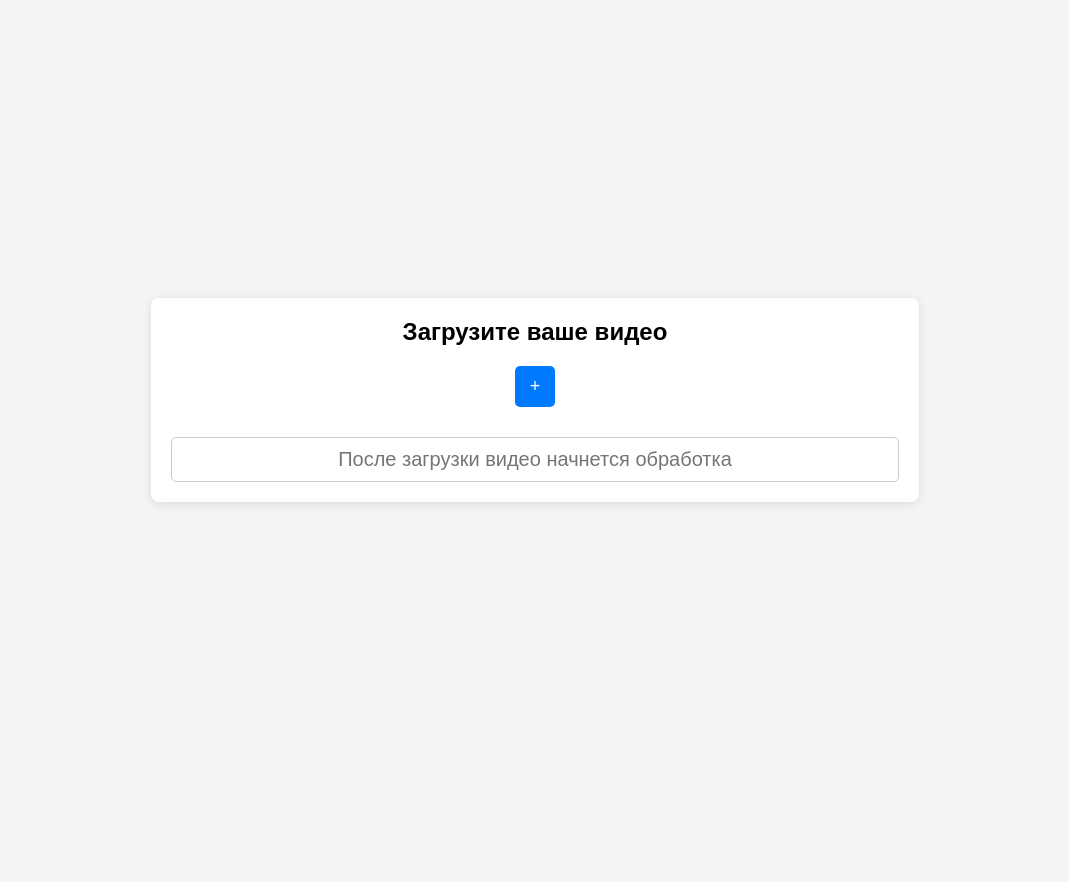
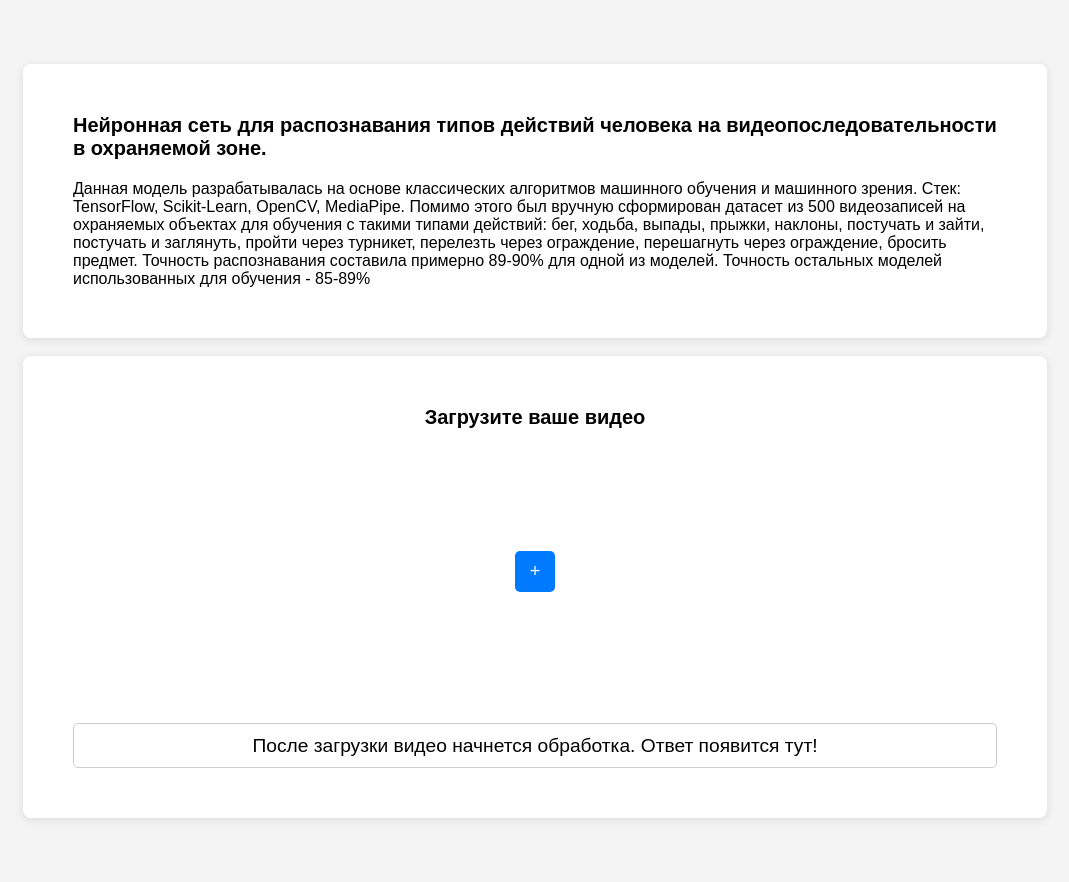
Before and after one commit to NeuroWorkers/VideoDetecting, a Flask app: page / in a window 1280 px wide. Shown: the whole page, without its empty margins (105-1174 px from the left). Before the commit the page ends 504 px from the top, so only its background shows below. Run offline with Flask 3, Linux system fonts and the light colour scheme.

Commit message:
ref styles

```diff
--- a/configs/server_config.py
+++ b/configs/server_config.py
@@ -1,3 +1,3 @@
 SERVER_PORT = 8000
-SERVER_HOST = "127.0.0.1"
+SERVER_HOST = "0.0.0.0"
 SERVER_DEBUG_MODE = False
--- a/frontend/static/scripts.js
+++ b/frontend/static/scripts.js
@@ -14,6 +14,13 @@ document.getElementById('fileInput').addEventListener('change', function(event)
         videoPlayer.src = fileURL;
         videoPlayer.style.display = 'block';
         videoPlayer.play(); // Автоматически начинаем воспроизведение (по желанию)
+
+        const button = document.getElementById('uploadButton')
+        button.style.marginTop = '5px';
+        button.style.marginBottom = '5px';
+
+        const container = document.getElementById('videoContainer')
+        container.style.height = '95%';
 
         // Создаем FormData и отправляем файл на сервер
         const formData = new FormData();
--- a/frontend/static/styles.css
+++ b/frontend/static/styles.css
@@ -8,22 +8,37 @@ body {
     font-family: Arial, sans-serif;
     background-color: #f4f4f4;
     display: flex;
-    justify-content: center;
+    flex-direction: column;
+    justify-content: flex-start;
     align-items: center;
-    height: 100vh;
+    min-height: 100vh;
+    overflow-y: scroll;
+}
+
+
+.container, .info {
+    background-color: #ffffff;
+    border-radius: 8px;
+    box-shadow: 0 2px 10px rgba(0, 0, 0, 0.1);
+    padding: 50px;
 }
 
 .container {
-    background-color: #ffffff;
-    border-radius: 8px;
-    box-shadow: 0 2px 10px rgba(0, 0, 0, 0.1);
-    padding: 20px;
-    width: 60%;
     text-align: center;
+    width: 80%;
+    height: 60%;
+    margin-bottom: 5%;
+}
+
+.info {
+    width: 80%;
+    height: 30%;
+    text-align: left;
+    margin-top: 5%;
 }
 
 h1 {
-    font-size: 24px;
+    font-size: 20px;
     margin-bottom: 20px;
 }
 
@@ -38,6 +53,8 @@ h1 {
     border: none;
     border-radius: 5px;
     padding: 10px 15px;
+    margin-top: 11%;
+    margin-bottom: 11%;
     font-size: 18px;
     cursor: pointer;
     transition: background-color 0.3s;
@@ -66,7 +83,7 @@ input[type="submit"] {
 
 #videoPlayer {
     width: 100%;
-    height: 40%;
+    height: 80%;
 }
 
 #responseText {
@@ -75,5 +92,7 @@ input[type="submit"] {
 }
 
 #responseText::placeholder {
-  text-align: center;
+    text-align: center;
+    font-size: 1.5vw;
+    color: black;
 }
--- a/frontend/templates/index.html
+++ b/frontend/templates/index.html
@@ -7,14 +7,22 @@
     <title>Video Upload</title>
 </head>
 <body>
-    <div class="container">
+    <div class="info">
+        <h1>Нейронная сеть для распознавания типов действий человека на видеопоследовательности в охраняемой зоне.</h1>
+        <p>Данная модель разрабатывалась на основе классических алгоритмов машинного обучения и машинного зрения. Стек: TensorFlow, Scikit-Learn, OpenCV, MediaPipe.
+            Помимо этого был вручную сформирован датасет из 500 видеозаписей на охраняемых объектах для обучения с такими типами действий:
+            бег, ходьба, выпады, прыжки, наклоны, постучать и зайти, постучать и заглянуть, пройти через турникет, перелезть через ограждение, перешагнуть через ограждение,
+            бросить предмет. Точность распознавания составила примерно 89-90% для одной из моделей. Точность остальных моделей использованных для обучения - 85-89%</p>
+    </div>
+    <br>
+    <div class="container" id="videoContainer">
         <h1>Загрузите ваше видео</h1>
         <div class="file-upload">
             <input type="file" id="fileInput" name="file" accept="video/*" style="display: none;">
             <button type="button" id="uploadButton">+</button>
         </div>
         <video id="videoPlayer" width="300" controls style="display:none;"></video>
-        <input type="text" id="responseText" placeholder="После загрузки видео начнется обработка" readonly>
+        <input type="text" id="responseText" placeholder="После загрузки видео начнется обработка. Ответ появится тут!" readonly>
     </div>
 
     <script src="{{ url_for('static', filename='scripts.js') }}" defer></script>
```
Also changed, not shown: Utils/struct_util.py (+10 -0 lines), 1 other file.
